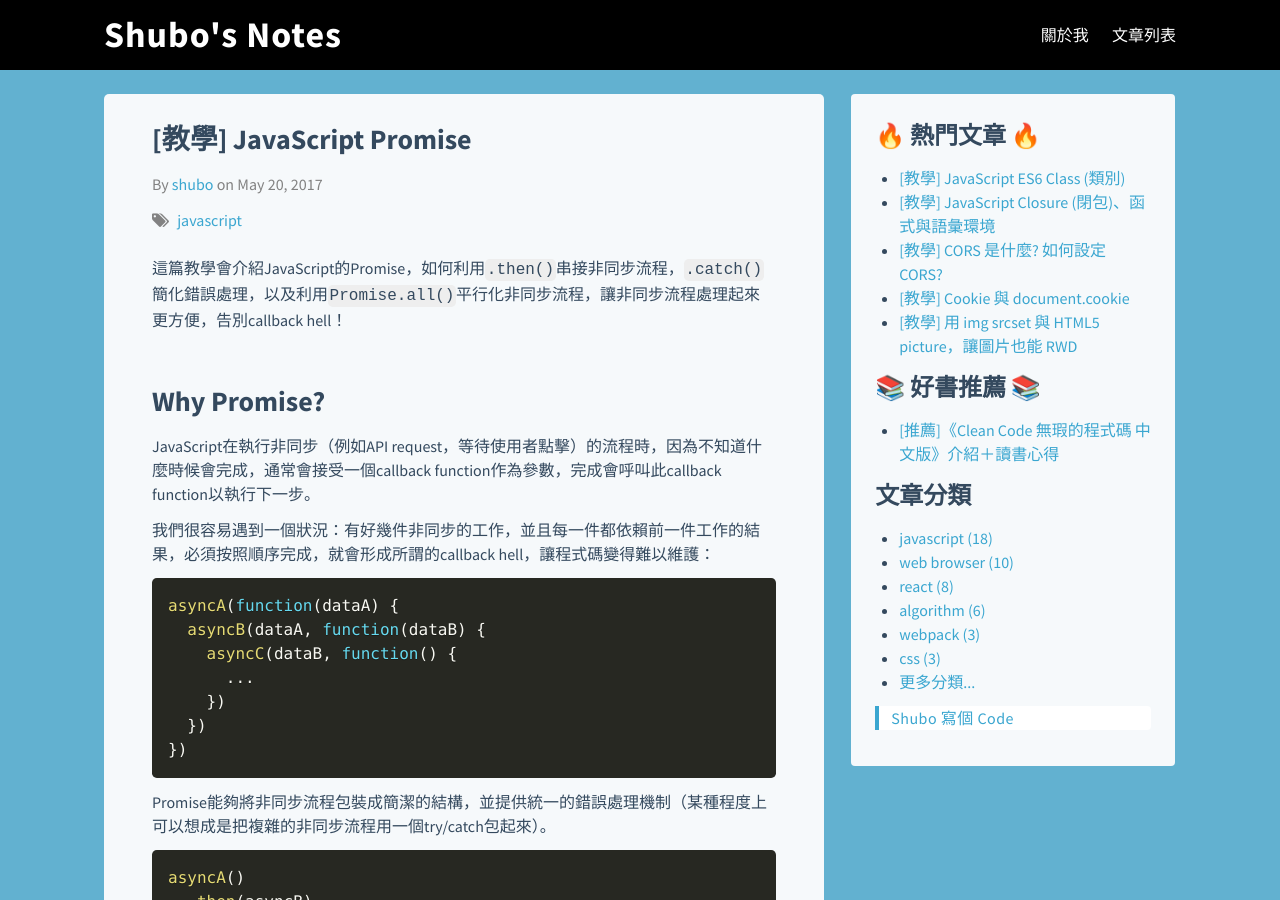
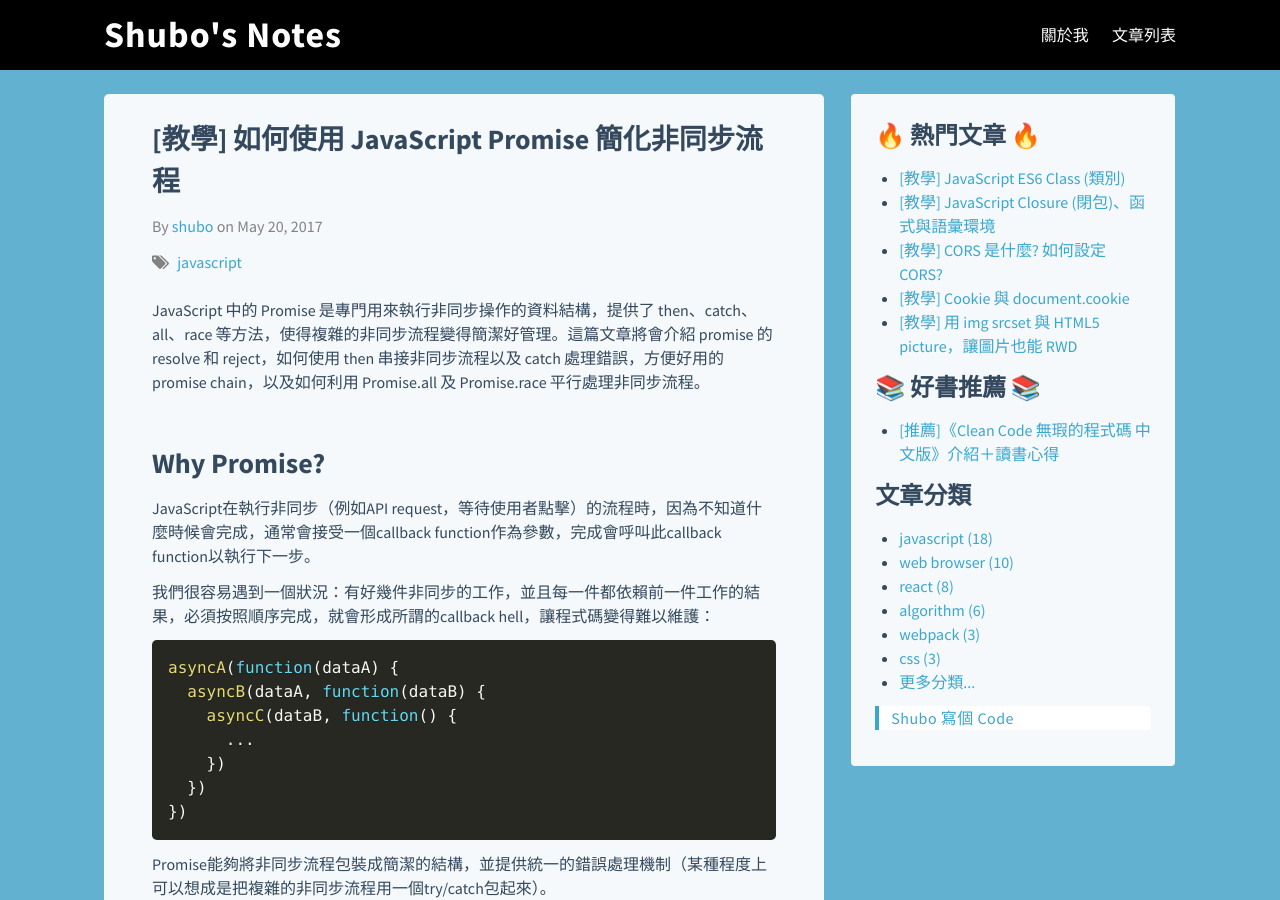
Before and after one commit to shuboc/shuboc.github.io, a Jekyll site: the page built from _posts/2017-05-20-javascript-promise.md, in a window 1280 px wide and 900 px high. Built offline with Jekyll 4.4.1, drawn with Linux system fonts in a browser that asks for light colours; nearby versions of some CDN libraries; library files that are not in the unit come from our copies; comment, search, counter and statistics services are not loaded.

Commit message:
Refine title and desc for promise post
NOTE: CTR is low (3.2%)

```diff
--- a/_posts/2017-05-20-javascript-promise.md
+++ b/_posts/2017-05-20-javascript-promise.md
@@ -1,11 +1,11 @@
 ---
-title: "[教學] JavaScript Promise"
+title: "[教學] 如何使用 JavaScript Promise 簡化非同步流程"
 tags: [javascript]
 redirect_from: /2017/05/20/javascript-promise
 last_modified_at: 2018/12/29
 ---
 
-這篇教學會介紹JavaScript的Promise，如何利用`.then()`串接非同步流程，`.catch()`簡化錯誤處理，以及利用`Promise.all()`平行化非同步流程，讓非同步流程處理起來更方便，告別callback hell！
+JavaScript 中的 Promise 是專門用來執行非同步操作的資料結構，提供了 then、catch、all、race 等方法，使得複雜的非同步流程變得簡潔好管理。這篇文章將會介紹 promise 的 resolve 和 reject，如何使用 then 串接非同步流程以及 catch 處理錯誤，方便好用的 promise chain，以及如何利用 Promise.all 及 Promise.race 平行處理非同步流程。
 
 ## Why Promise?
 
```
